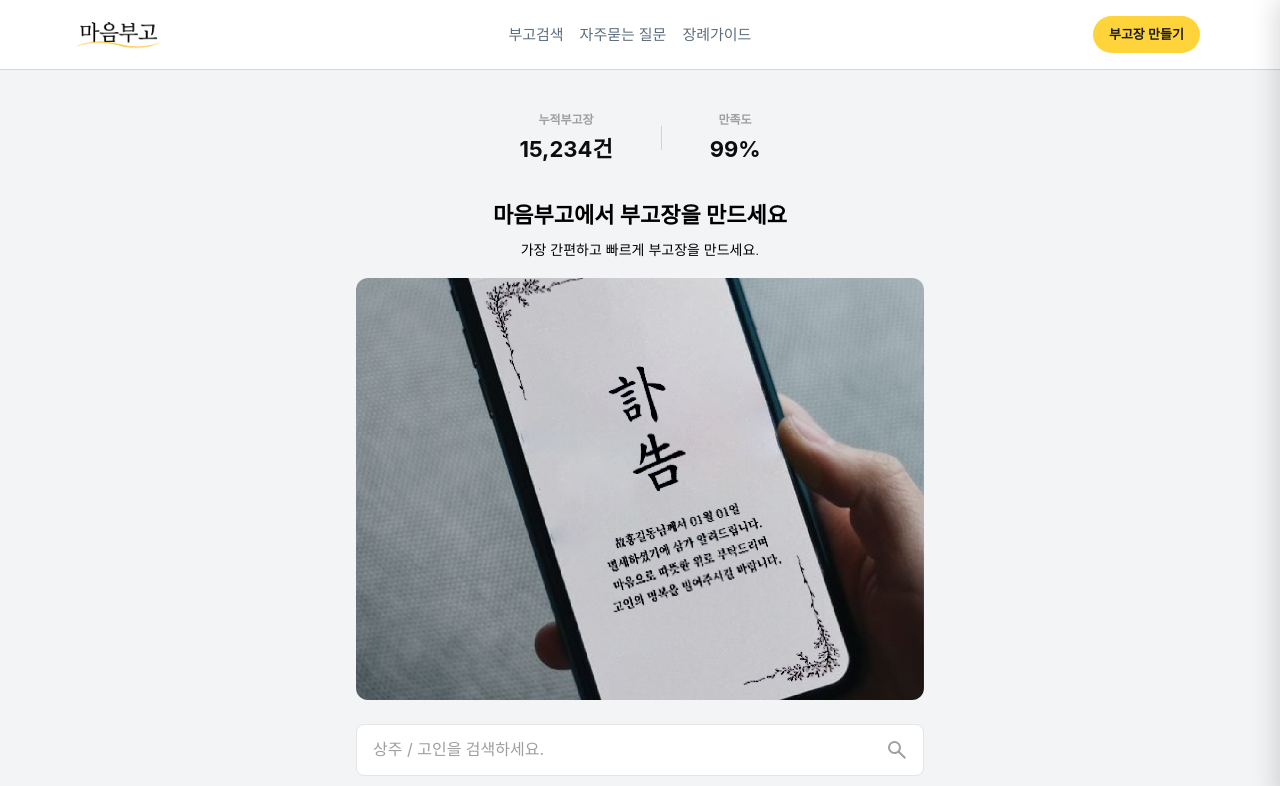
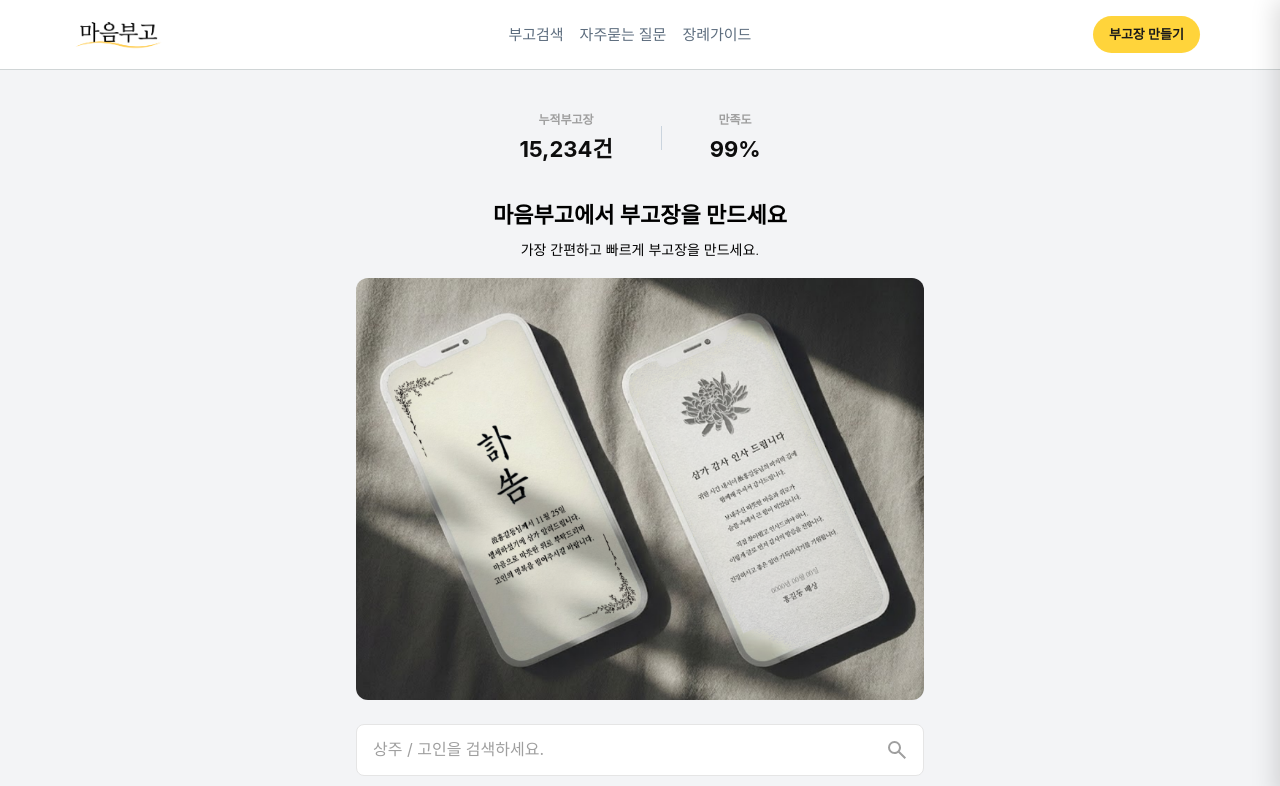
Before and after one commit to seunghun2/dodambugo, a Next.js app: page / in a window 1280 px wide. Shown: the top 786 px of the page. Built offline with nearby package versions, Linux system fonts and the light colour scheme; a web font is replaced by a local one.

Commit message:
Update: 메인 히어로 이미지 교체 (부고장+감사장 목업)

```diff
--- a/app/page.tsx
+++ b/app/page.tsx
@@ -368,7 +368,7 @@ export default function HomePage() {
           <h1 className="xd-hero-title">마음부고에서 부고장을 만드세요</h1>
           <p className="xd-hero-subtitle">가장 간편하고 빠르게 부고장을 만드세요.</p>
           <div className="xd-hero-image">
-            <Image src="/images/hero-image.png" alt="마음부고 부고장 미리보기" width={400} height={600} priority />
+            <Image src="/images/hero-main.png" alt="마음부고 부고장 미리보기" width={400} height={600} priority />
           </div>
         </section>
 
```
Also changed, not shown: public/images/hero-image.png (deleted), public/images/hero-main.png (added).
